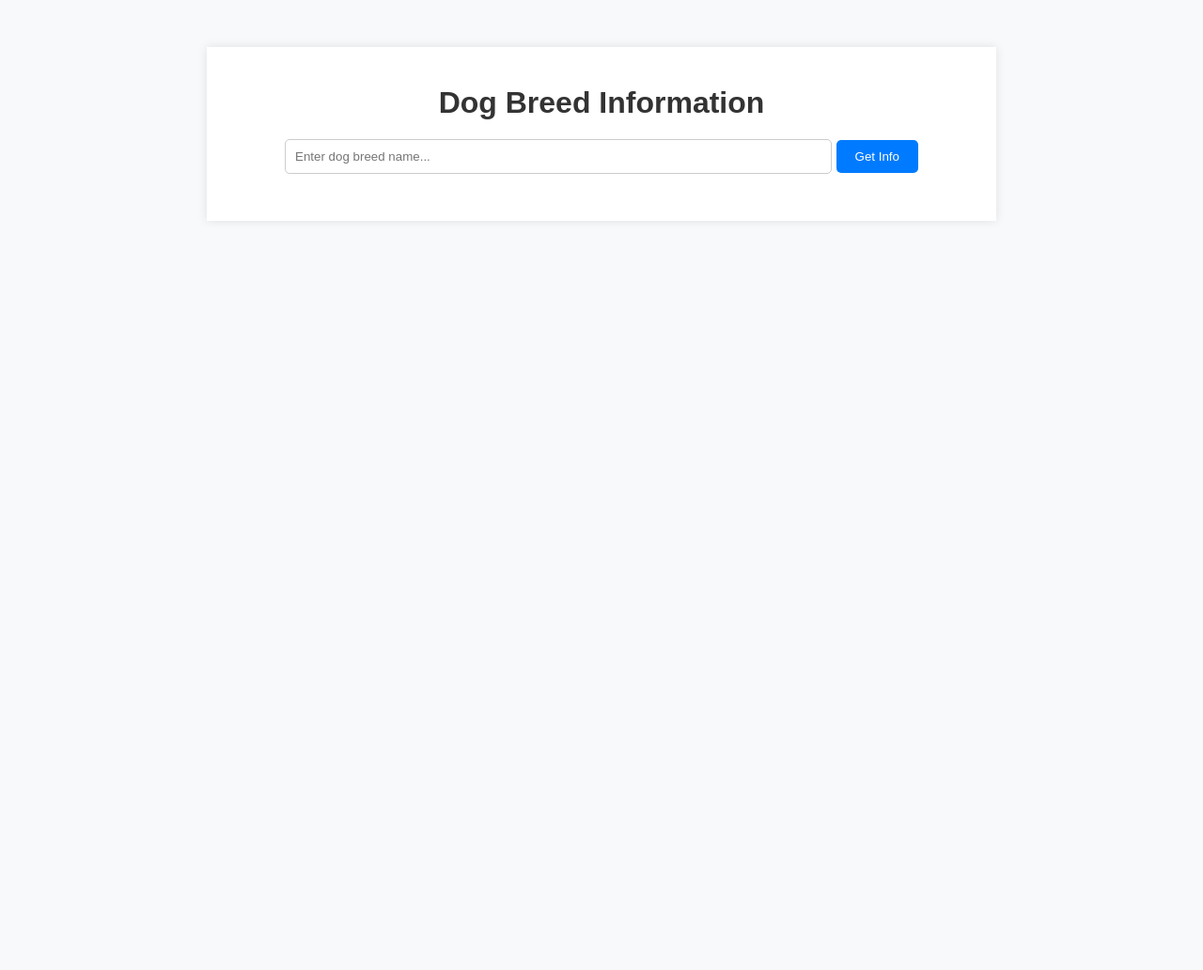
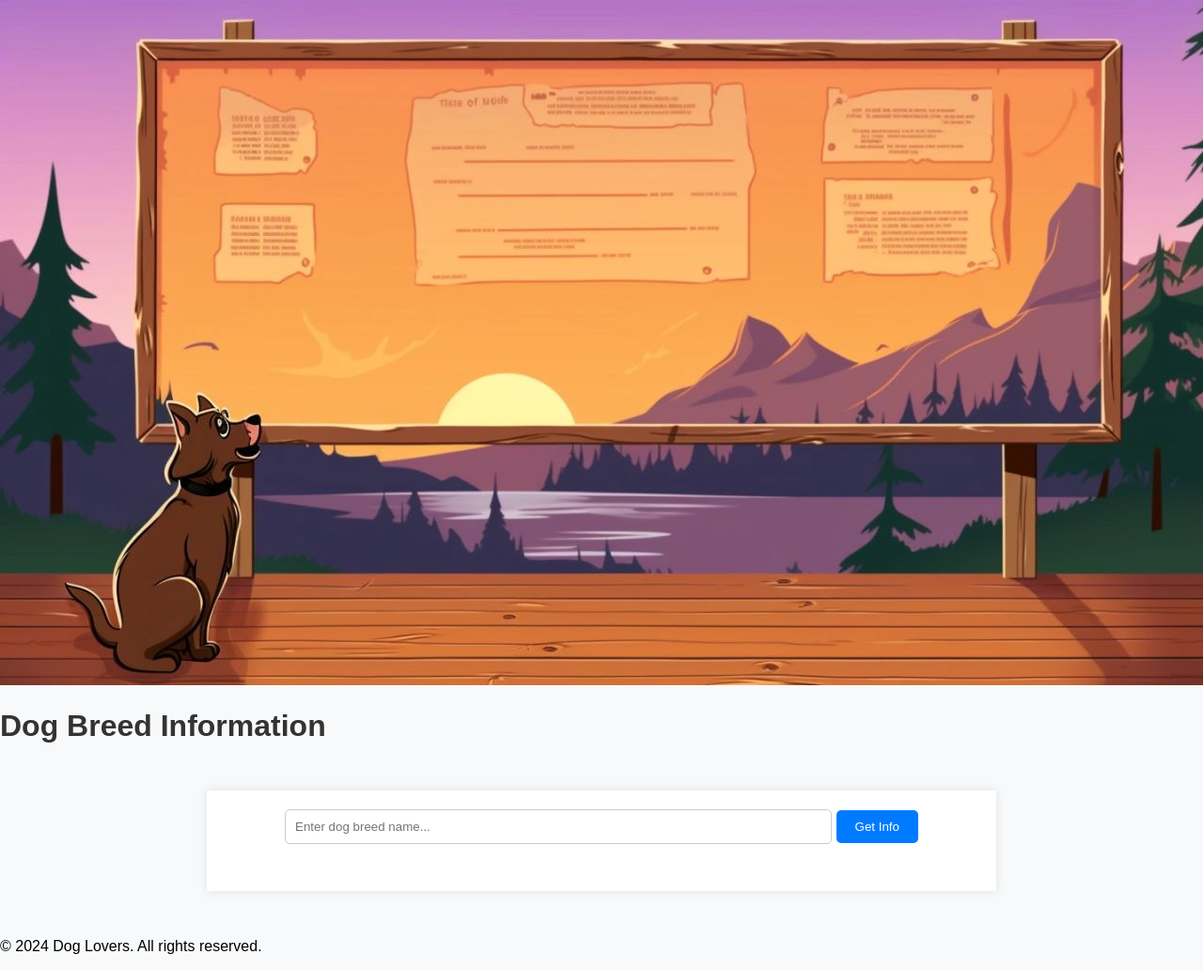
Before and after one commit to Jalajgupta15/Dog-Chatbot, a plain HTML site: page index.html in a window 1280 px wide. Shown: the whole page at 94% size. Before the commit the page ends 800 px from the top, so only its background shows below. Drawn offline with Linux system fonts and the light colour scheme.

Commit message:
Update index.html

```diff
--- a/index.html
+++ b/index.html
@@ -7,12 +7,20 @@
     <link rel="stylesheet" href="style.css">
 </head>
 <body>
+    <header>
+        <img src="dog_poster.jpg" alt="Dog Poster" class="poster">
+        <h1>Dog Breed Information</h1>
+    </header>
     <div class="container">
-        <h1>Dog Breed Information</h1>
-        <input type="text" id="breedNameInput" placeholder="Enter dog breed name...">
-        <button onclick="getBreedInfo()">Get Info</button>
+        <div class="input-container">
+            <input type="text" id="breedNameInput" placeholder="Enter dog breed name...">
+            <button onclick="getBreedInfo()">Get Info</button>
+        </div>
         <div id="breedInfo"></div>
     </div>
+    <footer>
+        <p>&copy; 2024 Dog Lovers. All rights reserved.</p>
+    </footer>
     <script src="script.js"></script>
 </body>
 </html>
```
